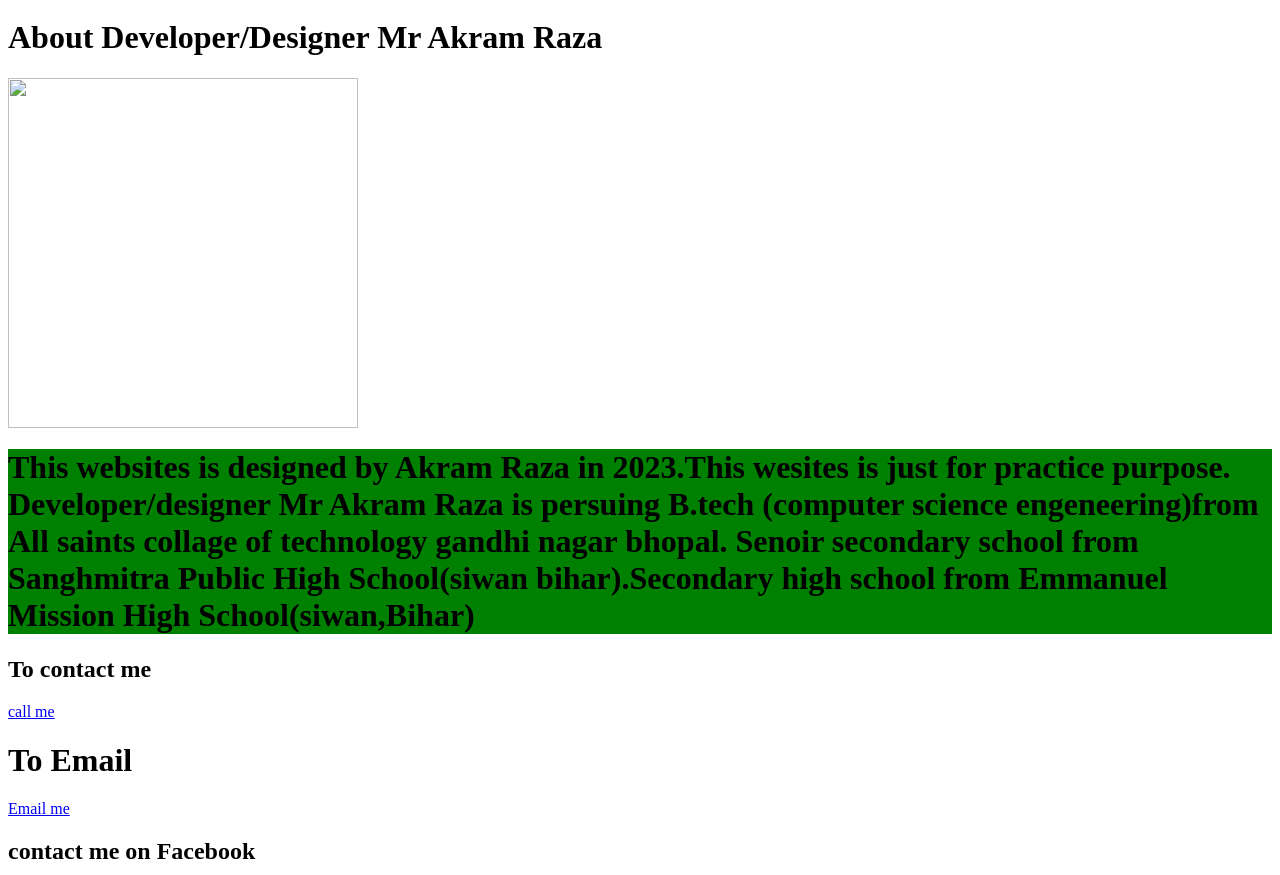
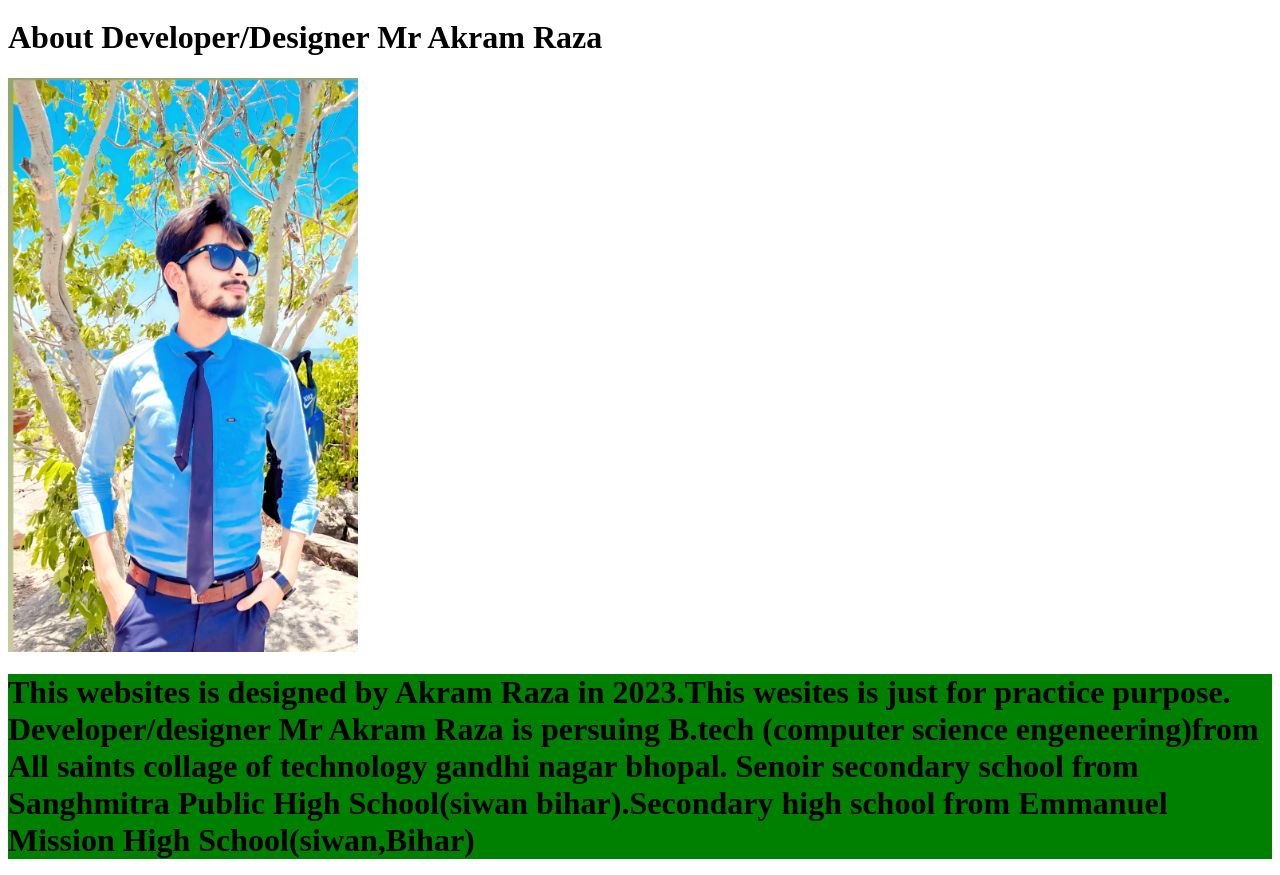
Before and after one commit to akramraza331/myself, a plain HTML site: page index.html in a window 1280 px wide. Shown: the part 1622-2497 px from the top of the page. Drawn offline with Linux system fonts and the light colour scheme.

Commit message:
added index.html

```diff
--- a/index.html
+++ b/index.html
@@ -24,7 +24,7 @@
 
 <h1>About Developer/Designer Mr Akram Raza </h1
 >
-<img src="developer.img" width="350" >
+<img src="developer.img.jpg" width="350" >
 
 <h1 style="background-color:green;">This websites is designed by Akram Raza in 2023.This wesites is just for practice purpose.       Developer/designer Mr Akram Raza is persuing B.tech (computer science engeneering)from All saints collage of technology gandhi nagar bhopal. Senoir secondary school from Sanghmitra Public High School(siwan bihar).Secondary high school from Emmanuel Mission High School(siwan,Bihar)</h1>
 
```
